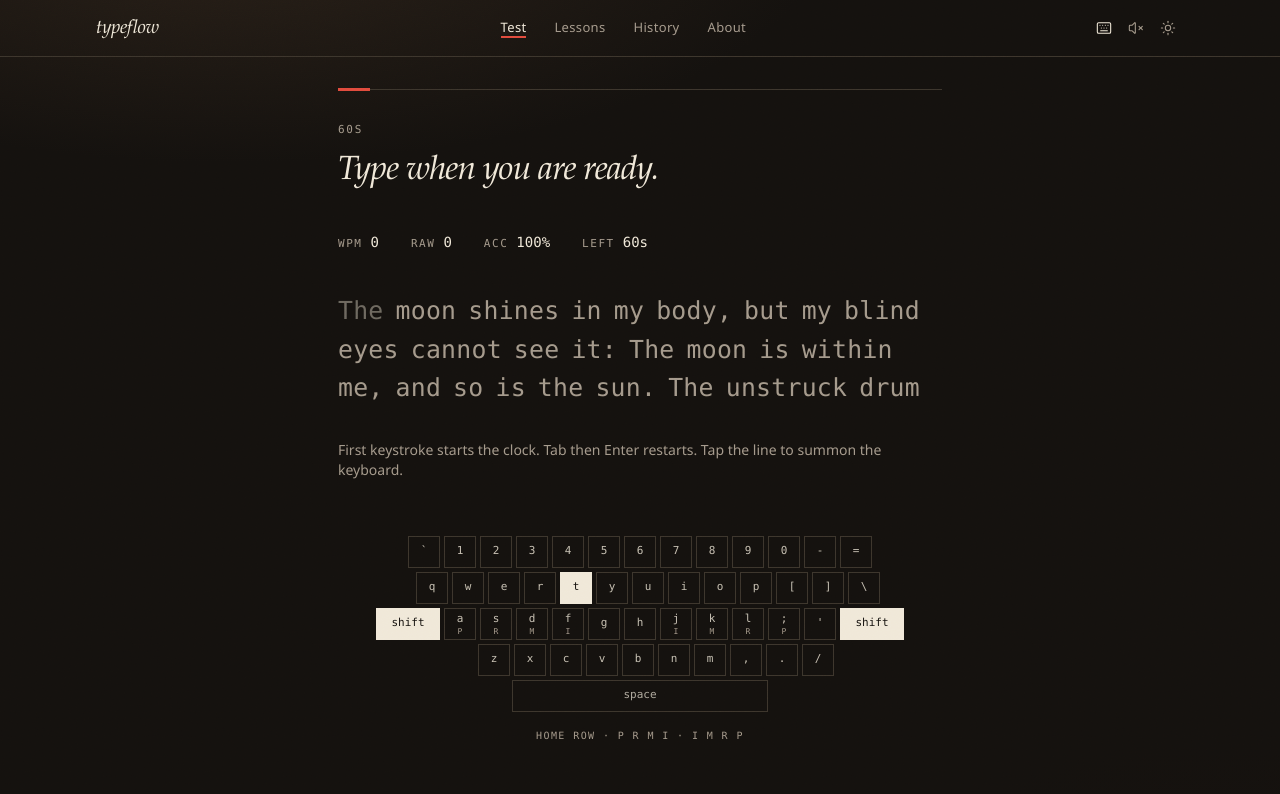
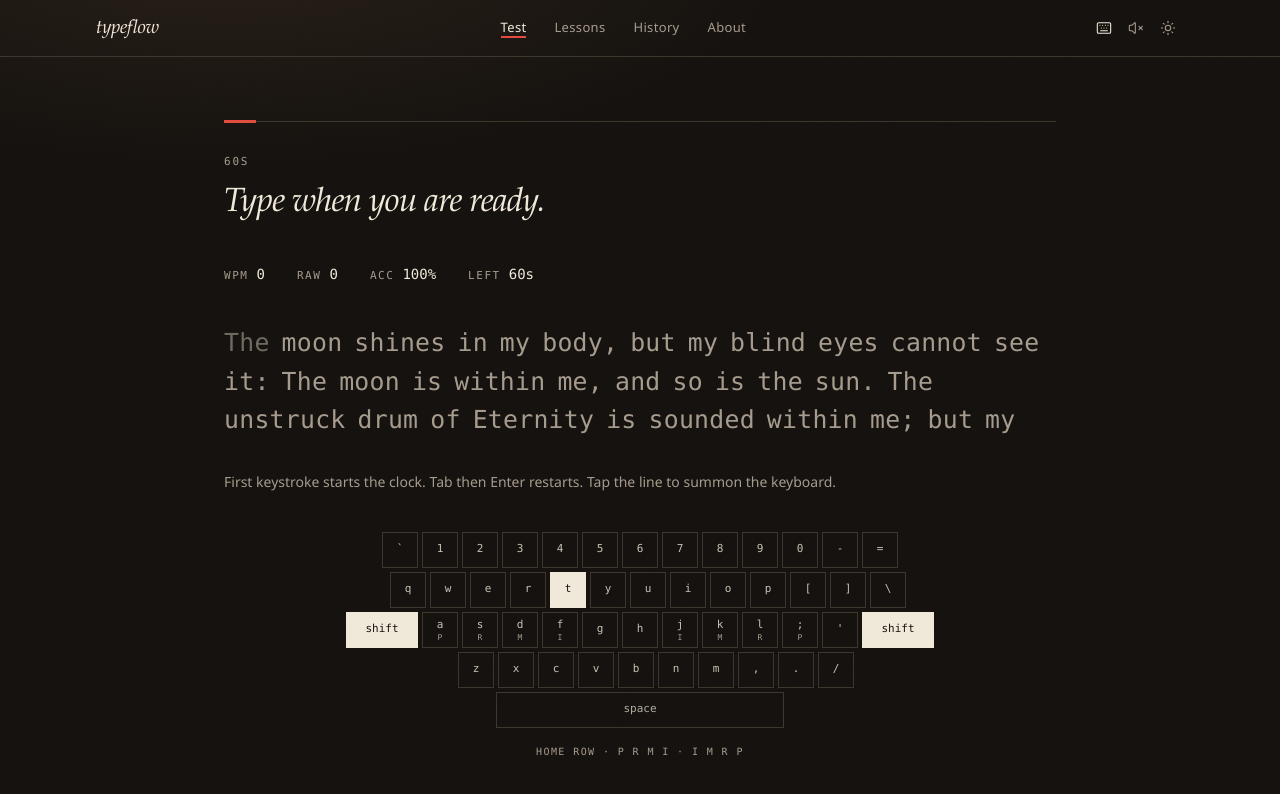
Before and after one commit to piyushbodaa/typeflow, a React (Vite) app: page /test in a window 1280 px wide. Both pictures are taken after a click on the button "Begin test". Shown: the top 794 px of the page. Built offline with nearby package versions, Linux system fonts and the light colour scheme.

Commit message:
Balance typing layout with viewport centering and wider passage

```diff
--- a/src/components/AppShell.tsx
+++ b/src/components/AppShell.tsx
@@ -32,7 +32,7 @@ export function AppShell({
       <div
         className={cn(
           'border-b border-border transition-opacity duration-180',
-          focused && 'pointer-events-none h-0 overflow-hidden border-transparent opacity-0',
+          focused && 'pointer-events-none h-0 overflow-hidden border-0 opacity-0',
         )}
       >
         <header className="mx-auto flex w-full max-w-6xl flex-wrap items-center gap-x-3 gap-y-3 px-5 py-3 lg:h-14 lg:flex-nowrap lg:justify-between lg:px-8 lg:py-0">
@@ -89,7 +89,10 @@ export function AppShell({
           </nav>
         </header>
       </div>
-      <main className="mx-auto w-full max-w-6xl px-5 pb-20 pt-6 lg:px-8 lg:pt-8">
+      <main className={cn(
+        'mx-auto w-full max-w-6xl px-5 pb-20 pt-6 lg:px-8 lg:pt-8',
+        focused && 'lg:pb-0 lg:pt-0',
+      )}>
         <Outlet />
       </main>
     </div>
--- a/src/components/KeyboardViz.tsx
+++ b/src/components/KeyboardViz.tsx
@@ -22,17 +22,17 @@ export function KeyboardViz({ expected }: { expected: string }) {
   const shiftOn = needsShift(expected)
 
   return (
-    <div className="mt-14 select-none font-mono text-[11px] text-muted" aria-hidden>
+    <div className="mt-10 select-none font-mono text-[11px] text-muted" aria-hidden>
       <div className="flex flex-col items-center gap-1">
         <KeyRow keys={ROW1} active={phys} />
         <KeyRow keys={ROW2} active={phys} offset="ml-4" />
         <div className="flex gap-1">
-          <WideKey label="shift" active={shiftOn} width="w-16" />
+          <WideKey label="shift" active={shiftOn} width="w-[4.5rem]" />
           <KeyRow keys={ROW3} active={phys} fingers />
-          <WideKey label="shift" active={shiftOn} width="w-16" />
+          <WideKey label="shift" active={shiftOn} width="w-[4.5rem]" />
         </div>
         <KeyRow keys={ROW4} active={phys} offset="ml-8" />
-        <WideKey label="space" active={phys === ' '} width="w-64" />
+        <WideKey label="space" active={phys === ' '} width="w-72" />
       </div>
       <p className="mt-4 text-center text-[10px] uppercase tracking-[0.14em] text-muted">
         Home row · P R M I · I M R P
@@ -58,7 +58,7 @@ function KeyRow({
         <div
           key={key}
           className={cn(
-            'flex h-8 w-8 flex-col items-center justify-center border border-border text-fg/80 transition-colors duration-180',
+            'flex h-9 w-9 flex-col items-center justify-center border border-border text-fg/80 transition-colors duration-180',
             active === key && 'border-fg bg-fg text-bg',
           )}
         >
@@ -78,7 +78,7 @@ function WideKey({ label, active, width }: { label: string; active: boolean; wid
   return (
     <div
       className={cn(
-        'flex h-8 items-center justify-center border border-border text-fg/70 transition-colors duration-180',
+        'flex h-9 items-center justify-center border border-border text-fg/70 transition-colors duration-180',
         width,
         active && 'border-fg bg-fg text-bg',
       )}
--- a/src/components/TypingSession.tsx
+++ b/src/components/TypingSession.tsx
@@ -2,7 +2,6 @@ import { useEffect, type ReactNode } from 'react'
 import type { CreateEngineConfig, EngineSnapshot } from '../engine/types'
 import { useFocusMode } from '../hooks/useFocusMode'
 import { useTypingEngine } from '../hooks/useTypingEngine'
-import { useVisualViewport } from '../hooks/useVisualViewport'
 import { KeyboardViz } from './KeyboardViz'
 import { LiveHud } from './LiveHud'
 import { TypingStage } from './TypingStage'
@@ -36,7 +35,6 @@ export function useTypingSession({
     onRestart,
   })
   const { setFocused } = useFocusMode()
-  const viewportHeight = useVisualViewport()
 
   useEffect(() => {
     setFocused(armed && snapshot.status === 'running')
@@ -75,12 +73,7 @@ export function useTypingSession({
     ) : (
       <div
         key={sessionKey}
-        className="folio mx-auto flex w-full flex-col lg:min-h-[68vh] lg:justify-center"
-        style={
-          running && viewportHeight > 0
-            ? { maxHeight: Math.max(220, viewportHeight - 24), justifyContent: 'flex-start' }
-            : undefined
-        }
+        className={`practice-session mx-auto flex w-full flex-col ${running ? 'practice-session-running' : ''}`}
       >
         {snapshot.status !== 'running' ? header : null}
         <LiveHud stats={snapshot.stats} />
--- a/src/components/TypingStage.tsx
+++ b/src/components/TypingStage.tsx
@@ -31,7 +31,7 @@ export function TypingStage({
   }, [snapshot.caret.wordIndex, snapshot.caret.charIndex])
 
   return (
-    <div className="relative w-full max-w-[66ch]" onClick={onFocusClick}>
+    <div className="relative w-full" onClick={onFocusClick}>
       <input
         ref={inputRef}
         aria-label="Type here"
--- a/src/index.css
+++ b/src/index.css
@@ -255,6 +255,23 @@ html:not(.light) .ribbon-mark img {
   max-width: 66ch;
 }
 
+.practice-session {
+  max-width: 52rem;
+}
+
+@media (min-width: 1024px) {
+  .practice-session {
+    min-height: calc(100svh - 9rem);
+    justify-content: center;
+    padding-block: 2rem;
+  }
+
+  .practice-session-running {
+    min-height: 100svh;
+  }
+}
+
+
 .sr-only {
   position: absolute;
   width: 1px;
```
